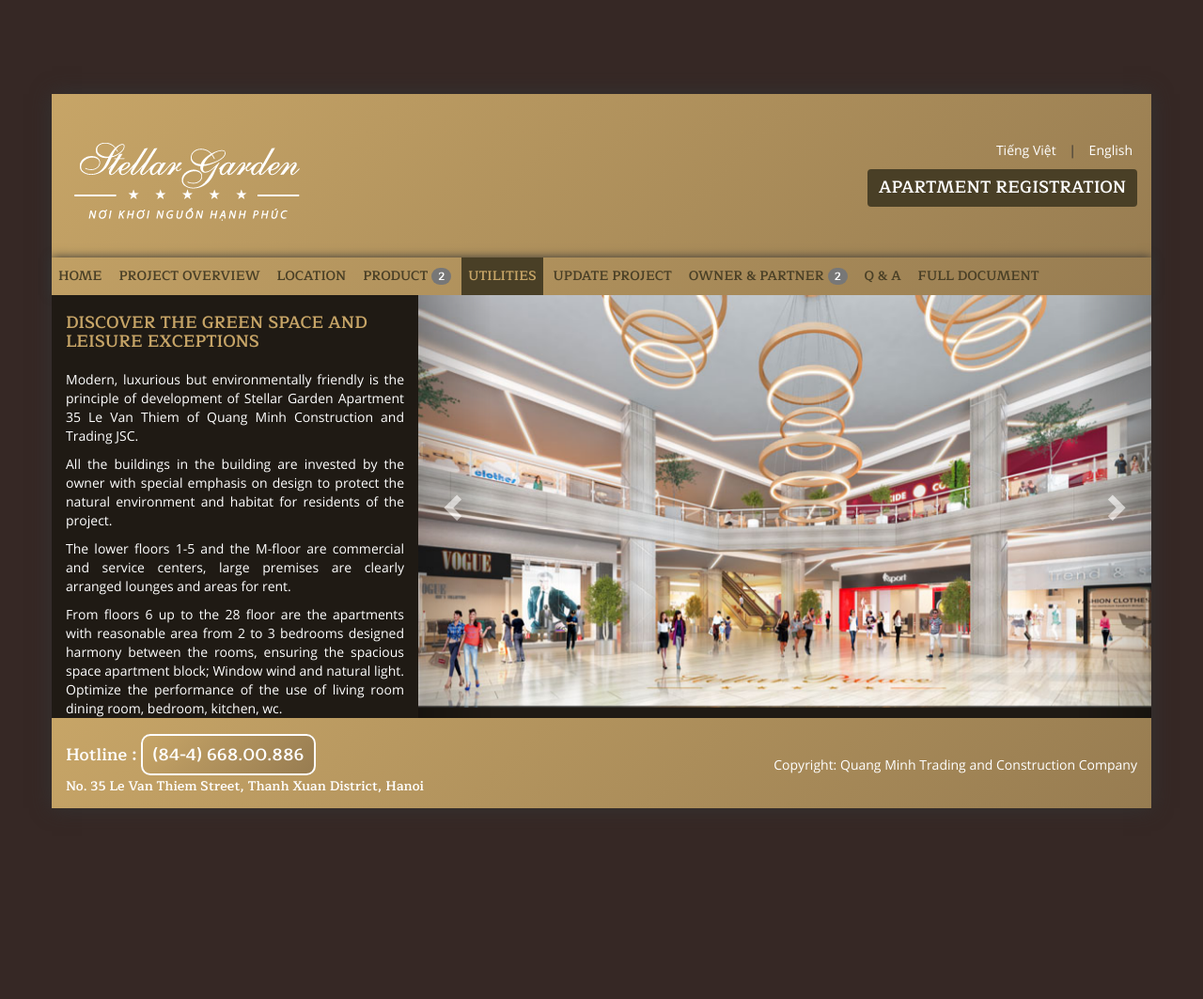
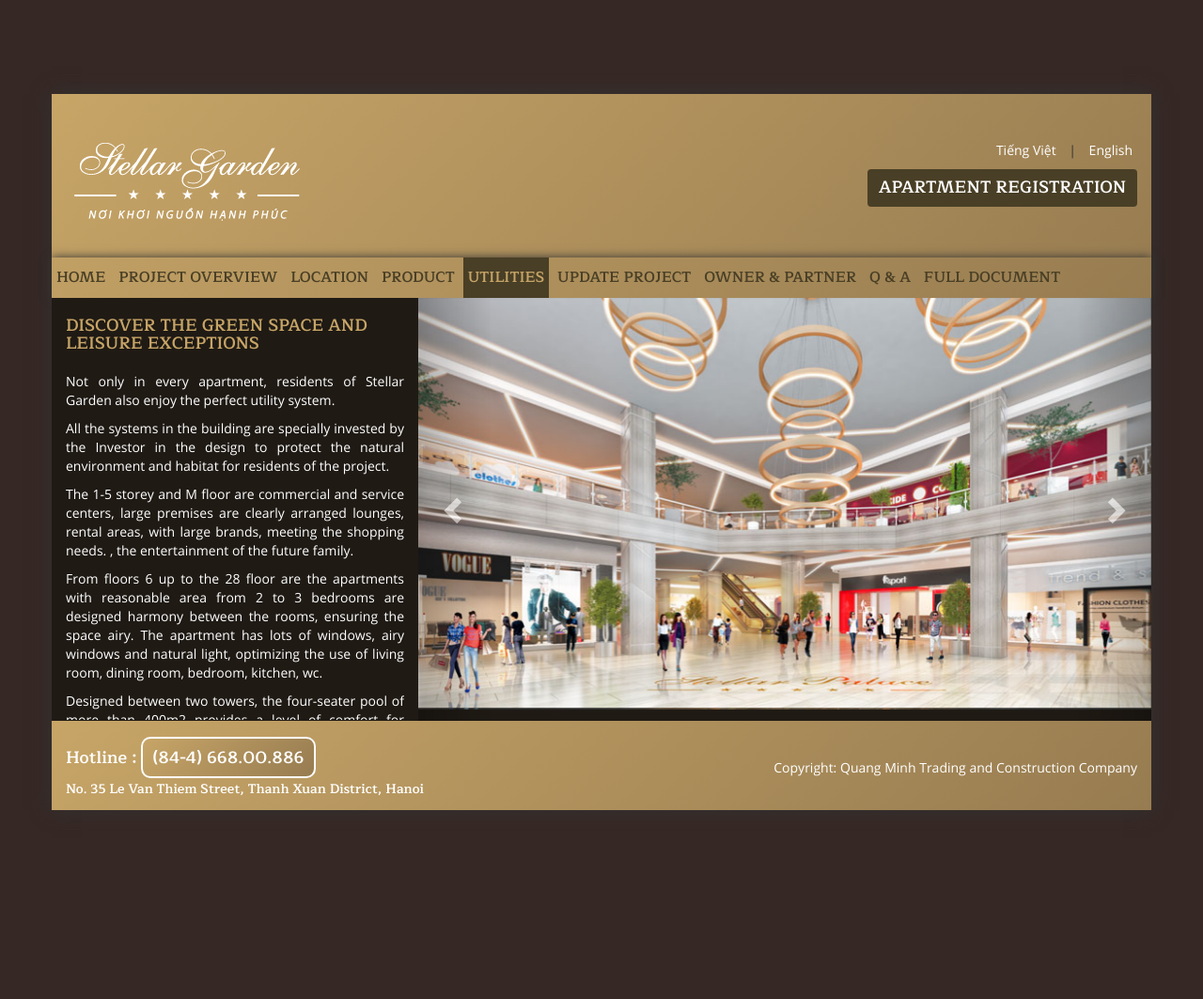
Before and after one commit to vinhan16sep/stellar, a CodeIgniter app: page /stellar/en/utilities in a window 1280 px wide. Shown: the top 1063 px of the page at 94% size. Run offline with CodeIgniter, Linux system fonts and the light colour scheme; data comes from the database, SQL or seed files in the repository; some libraries are stand-ins or nearby versions; some web fonts are replaced.

Commit message:
fixbug 270418

```diff
--- a/application/language/english/english_lang.php
+++ b/application/language/english/english_lang.php
@@ -75,12 +75,12 @@ $lang['CUSTOMER_INFORMATION_Send'] = 'Send information';
 
 // utilities
 $lang['utilities_title'] = 'DISCOVER THE GREEN SPACE AND LEISURE EXCEPTIONS';
-$lang['utilities_1'] = 'Modern, luxurious but environmentally friendly is the principle of development of Stellar Garden Apartment 35 Le Van Thiem of Quang Minh Construction and Trading JSC.';
-$lang['utilities_2'] = 'All the buildings in the building are invested by the owner with special emphasis on design to protect the natural environment and habitat for residents of the project.';
-$lang['utilities_3'] = 'The lower floors 1-5 and the M-floor are commercial and service centers, large premises are clearly arranged lounges and areas for rent.';
-$lang['utilities_4'] = 'From floors 6 up to the 28 floor are the apartments with reasonable area from 2 to 3 bedrooms designed harmony between the rooms, ensuring the spacious space apartment block; Window wind and natural light. Optimize the performance of the use of living room dining room, bedroom, kitchen, wc.';
-$lang['utilities_5'] = 'Intelligent, elegant design always ensures the wind and natural light to each apartment. The 400m2 four-season swimming pool is designed in harmony to provide the utmost convenience to the residents.';
-$lang['utilities_6'] = 'Apart from the spatial factors, the residents also enjoy the perfect utility system. With 5 ground floor commercial centers, one swimming pool service and 2 basement parking spaces, the project ensures the supply meets the needs of future families. Besides, the high standard facilities such as swimming pool, multi-purpose gym, spa, kindergarten ... also contribute to the construction of Stellar Garden 35 Le Van Thiem to a closed population filled with full. Comfortable enough for a civilized and quality life.';
+$lang['utilities_1'] = 'Not only in every apartment, residents of Stellar Garden also enjoy the perfect utility system.';
+$lang['utilities_2'] = 'All the systems in the building are specially invested by the Investor in the design to protect the natural environment and habitat for residents of the project.';
+$lang['utilities_3'] = 'The 1-5 storey and M floor are commercial and service centers, large premises are clearly arranged lounges, rental areas, with large brands, meeting the shopping needs. , the entertainment of the future family.';
+$lang['utilities_4'] = 'From floors 6 up to the 28 floor are the apartments with reasonable area from 2 to 3 bedrooms are designed harmony between the rooms, ensuring the space airy. The apartment has lots of windows, airy windows and natural light, optimizing the use of living room, dining room, bedroom, kitchen, wc.';
+$lang['utilities_5'] = 'Designed between two towers, the four-seater pool of more than 400m2 provides a level of comfort for residents.';
+$lang['utilities_6'] = 'In addition, the facilities such as multi-function gym, spa, kindergarten ... high quality standards also contribute to the construction of Stellar Garden 35 Le Van Thiem into a fully enclosed community with full facilities. It is for a civilized and quality life.';
 
 //INVESTOR
 $lang['INVESTOR'] = 'INVESTOR';
--- a/application/views/proresident.php
+++ b/application/views/proresident.php
@@ -51,7 +51,7 @@
 			<!-- Wrapper for slides -->
 			<div class="carousel-inner" role="listbox">
 				<div class="item active">
-					<img src="<?php echo site_url('assets/public/img/nt_001.jpg'); ?>" alt="...">
+					<img src="<?php echo site_url('assets/public/img/MBCH_A.jpg'); ?>" alt="...">
 
 				</div>
 				<div class="item">
--- a/application/views/templates/public_parts/master_header_view.php
+++ b/application/views/templates/public_parts/master_header_view.php
@@ -65,7 +65,7 @@ $action = isset($action[0]) ? $action[0] : '';
                             <a href="<?php echo ($lang == 'vi') ? site_url('vi/location') : site_url('en/location'); ?>"><?php echo $this->lang->line('Location'); ?></a>
                         </li>
                         <li class="sub_nav <?php echo ($action == 'proresident' || $action == 'promall') ?  'nav_active' : ''; ?>">
-                            <a href="javascript:void(0);" class="disabled"><?php echo $this->lang->line('Product'); ?> <span class="badge">2</span> </a>
+                            <a href="javascript:void(0);" class="disabled"><?php echo $this->lang->line('Product'); ?></a>
                             <ul class="list-unstyled">
                                 <li><a href="<?php echo ($lang == 'vi') ? site_url('vi/proresident') : site_url('en/proresident'); ?>"><?php echo $this->lang->line('Apartment'); ?></a></li>
                                 <li><a href="<?php echo ($lang == 'vi') ? site_url('vi/promall') : site_url('en/promall'); ?>"><?php echo $this->lang->line('Trade_Center'); ?></a></li>
@@ -78,7 +78,7 @@ $action = isset($action[0]) ? $action[0] : '';
                             <a href="<?php echo ($lang == 'vi') ? site_url('vi/progress') : site_url('en/progress'); ?>"><?php echo $this->lang->line('Update_Project'); ?></a>
                         </li>
                         <li class="sub_nav <?php echo ($action == 'investers' || $action == 'partners') ? 'nav_active' : ''; ?>">
-                            <a href="javascript:void(0);" class="disabled"><?php echo $this->lang->line('Owner_Partner'); ?> <span class="badge">2</span></a>
+                            <a href="javascript:void(0);" class="disabled"><?php echo $this->lang->line('Owner_Partner'); ?></a>
                             <ul class="list-unstyled">
                                 <li><a href="<?php echo ($lang == 'vi') ? site_url('vi/investers') : site_url('en/investers'); ?>"><?php echo $this->lang->line('Owner'); ?></a></li>
                                 <li><a href="<?php echo ($lang == 'vi') ? site_url('vi/partners') : site_url('en/partners'); ?>"><?php echo $this->lang->line('Partner'); ?></a></li>
--- a/application/views/utilities.php
+++ b/application/views/utilities.php
@@ -27,8 +27,13 @@
                     </div>
                     <div class="item">
                         <img src="<?php echo site_url('assets/public/img/u_003.jpg'); ?>" alt="...">
-
                     </div>
+					<div class="item">
+						<img src="<?php echo site_url('assets/public/img/gym.jpg'); ?>" alt="...">
+					</div>
+					<div class="item">
+						<img src="<?php echo site_url('assets/public/img/pool.jpg'); ?>" alt="...">
+					</div>
                 </div>
 
                 <!-- Controls -->
--- a/assets/public/style.css
+++ b/assets/public/style.css
@@ -161,7 +161,8 @@ ul.nav > li{
 }
 
 ul.nav > li > a{
-	padding: 10px 7px;
+	padding: 10px 5px;
+	font-size: 1.125em;
 }
 
 ul.nav > li > ul{
```
Also changed, not shown: application/language/vietnamese/vietnamese_lang.php (+6 -6 lines), assets/public/img/MBCH_A.jpg (added), assets/public/img/gym.jpg (added), assets/public/img/pool.jpg (added).
